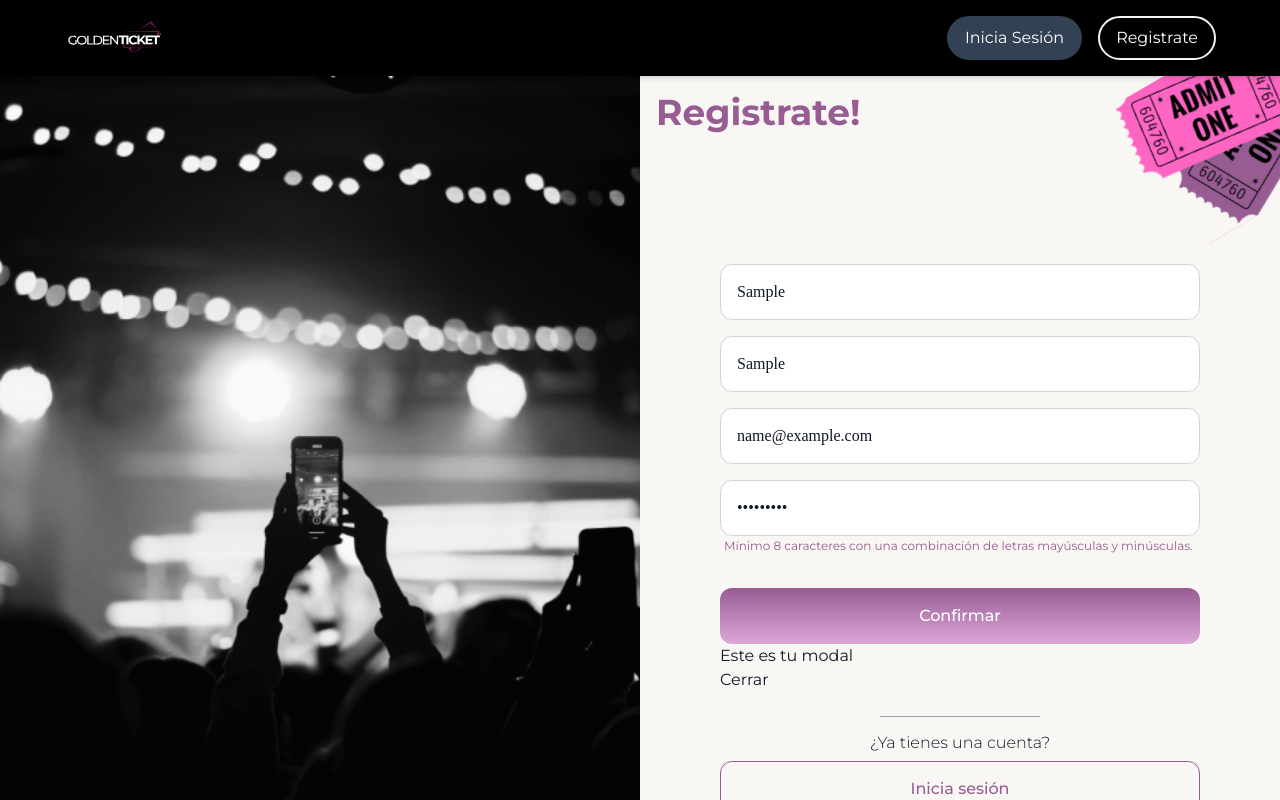
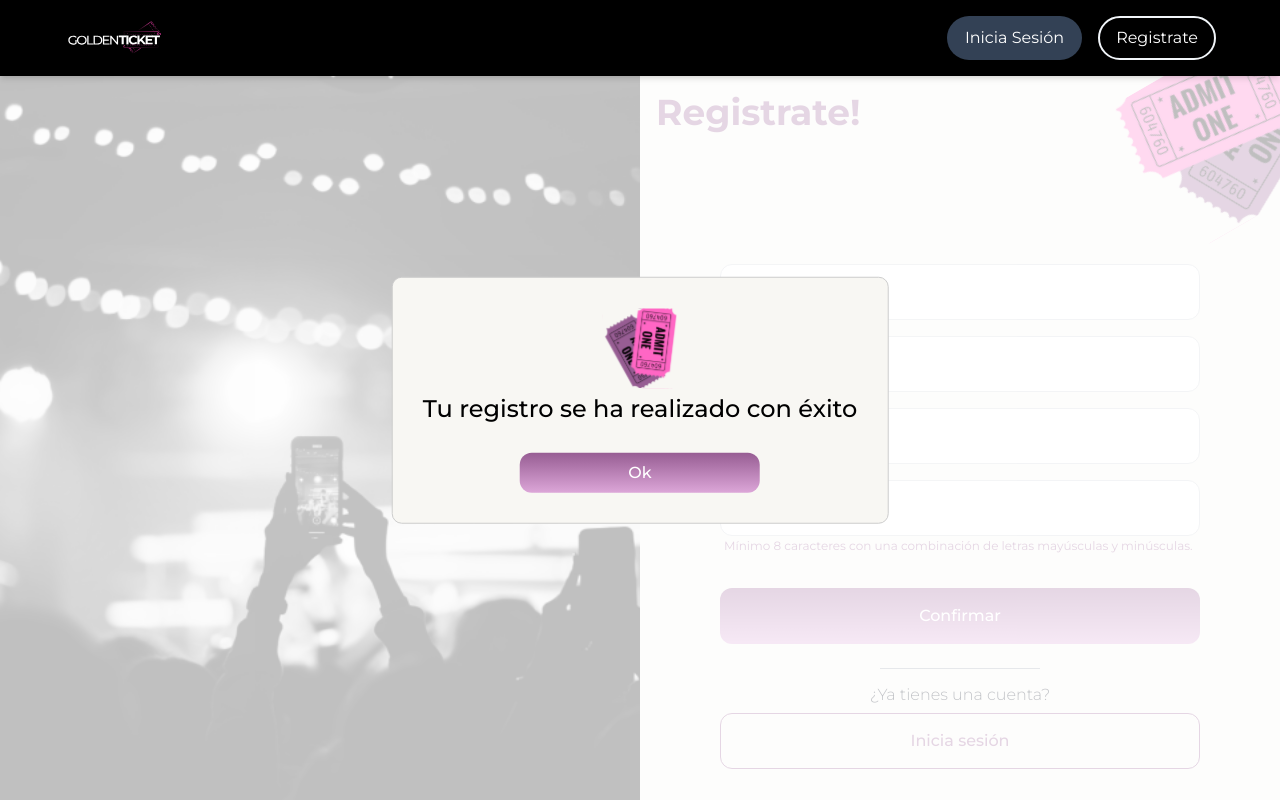
Before and after one commit to montvlein/DH_Final_Project_2_Frontend, a Next.js app: page /signup in a window 1280 px wide. Both pictures are taken after typing "Sample", "Sample", "name@example.com", "Sample123" into the empty fields and a click on the button "Confirmar". Shown: the top 800 px of the page. Built offline with nearby package versions, Linux system fonts and the light colour scheme; a web font is replaced by a local one.

Commit message:
modal registro usuario

```diff
--- a/components/signup/FormRegistro.tsx
+++ b/components/signup/FormRegistro.tsx
@@ -2,17 +2,13 @@
 import React from 'react'
 import type { User } from '../../models/User'
 import { useForm, Controller, type SubmitHandler } from 'react-hook-form'
-// import SuccessModal from './SuccessModal'
 import { useDispatch } from 'react-redux'
 import type { AppDispatch } from '@/redux/store'
 import { openModal } from '@/redux/features/modal-slice'
-import Modal from './Modal'
+import ModalSu from './ModalSu'
 
 const FormRegistro: React.FC = () => {
   const { register, control, handleSubmit, formState: { errors } } = useForm<User>()
-  // const [isModalOpen, setIsModalOpen] = useState(false)
-  // const values = getValues()
-  // console.log('dolo', values)
   const dispatch = useDispatch<AppDispatch>()
   const createUser: SubmitHandler<User> = async (user: User) => {
     const apiUrl = 'http://localhost:3000/api/users/create'
@@ -29,7 +25,6 @@ const FormRegistro: React.FC = () => {
       if (response.status === 201) {
         const data = await response.json()
         console.log('Usuario creado con éxito:', data)
-        // setIsModalOpen(true)
         dispatch(openModal())
         // window.location.href = `profile/${data.id}`
       } else {
@@ -39,9 +34,7 @@ const FormRegistro: React.FC = () => {
       console.error('Error de red:', error)
     }
   }
-  // const handleCloseModal = (): void => {
-  //   setIsModalOpen(false)
-  // }
+
   return (
     <>
       <div className="flex justify-center items-center  py-2">
@@ -163,7 +156,7 @@ const FormRegistro: React.FC = () => {
 
           <div className="mt-8">
             <button type="submit" className="text-white font-poppins text-base font-medium w-[480px] rounded-xl h-14 bg-gradient-to-b from-[#975D93]  to-[#DCA6D8] transition duration-300  hover:to-[#975D93] ">Confirmar</button>
-            <Modal />
+            <ModalSu></ModalSu>
           </div>
         </form>
       </div>
@@ -171,4 +164,3 @@ const FormRegistro: React.FC = () => {
   )
 }
 export default FormRegistro
-// <SuccessModal isOpen={isModalOpen} onRequestClose={handleCloseModal} />
--- a/components/signup/Modal.tsx
+++ /dev/null
@@ -1,26 +0,0 @@
-import { closeModal } from '@/redux/features/modal-slice';
-import React from 'react'
-import { useDispatch, useSelector } from 'react-redux'
-
-// Importa la acción del nuevo slice
-
-const Modal: React.FC = () => {
-  const isModalOpen = useSelector((state: any) => state.modal.isOpen) // Accede al estado del nuevo slice
-  const dispatch = useDispatch()
-
-  const handleCloseModal = () => {
-    dispatch(closeModal()) // Usa la acción del nuevo slice para cerrar el modal
-  }
-
-  return (
-    <div style={{ display: isModalOpen ? 'block' : 'none' }}>
-      <div>
-        {/* Contenido del modal */}
-        <p>Este es tu modal</p>
-        <button onClick={handleCloseModal}>Cerrar</button>
-      </div>
-    </div>
-  )
-}
-
-export default Modal
--- /dev/null
+++ b/components/signup/ModalSu.tsx
@@ -0,0 +1,57 @@
+import { closeModal } from '@/redux/features/modal-slice'
+import React from 'react'
+import { useDispatch, useSelector } from 'react-redux'
+import Modal from 'react-modal'
+import Image from 'next/image'
+
+const customStyles: Modal.Styles = {
+  content: {
+    top: '50%',
+    left: '50%',
+    right: 'auto',
+    bottom: 'auto',
+    transform: 'translate(-50%, -50%)',
+    padding: '30px',
+    display: 'flex',
+    flexDirection: 'column',
+    alignItems: 'center',
+    justifyContent: 'center',
+    borderRadius: '10px',
+    backgroundColor: '#F8F7F3'
+  }
+}
+
+const ModalSu: React.FC = () => {
+  const isModalOpen = useSelector((state: any) => state.modal.isOpen)
+  const dispatch = useDispatch()
+
+  const handleCloseModal = (): void => {
+    dispatch(closeModal())
+  }
+
+  return (
+    <Modal
+      isOpen={isModalOpen}
+      onRequestClose={handleCloseModal}
+      style={customStyles}
+      contentLabel="Modal 1"
+    >
+      <Image
+        src="/logoModal.svg"
+        alt="logo"
+        width={76}
+        height={70}
+      />
+      <h2 className="font-poppins text-2xl font-medium leading-10 text-center mb-6">
+        Tu registro se ha realizado con éxito
+      </h2>
+      <button
+        className="text-white font-poppins text-base font-medium w-[240px] rounded-xl h-10 bg-gradient-to-b from-[#975D93] to-[#DCA6D8] transition duration-300 hover:to-[#975D93]"
+        onClick={handleCloseModal}
+      >  Ok
+      </button>
+    </Modal>
+  )
+}
+
+export default ModalSu
--- a/components/signup/SuccessModal.tsx
+++ /dev/null
@@ -1,52 +0,0 @@
-import React, { useEffect } from 'react'
-import Modal from 'react-modal'
-
-interface RegistrationSuccessModalProps {
-  isOpen: boolean
-  onRequestClose: () => void
-}
-
-const customStyles = {
-  content: {
-    top: '50%',
-    left: '50%',
-    right: 'auto',
-    bottom: 'auto',
-    transform: 'translate(-50%, -50%)',
-    padding: '20px'
-  }
-}
-
-const SuccessModal: React.FC<RegistrationSuccessModalProps> = ({ isOpen, onRequestClose }) => {
-  // Close the modal automatically after 3 seconds (adjust the duration as needed)
-  useEffect(() => {
-    if (isOpen) {
-      const timer = setTimeout(() => {
-        onRequestClose()
-      }, 3000) // Close after 3 seconds
-      return () => clearTimeout(timer)
-    }
-  }, [isOpen, onRequestClose])
-
-  return (
-    <Modal
-      isOpen={isOpen}
-      onRequestClose={onRequestClose}
-      style={customStyles}
-      contentLabel="Registration Success Modal"
-    >
-      <h2 className="font-poppins text-2xl font-medium leading-10 text-center">
-        Tu registro se ha realizado con éxito
-      </h2>
-
-      <button
-        className="text-white font-poppins text-base font-medium w-[240px] rounded-xl h-14 bg-gradient-to-b from-[#975D93] to-[#DCA6D8] transition duration-300 hover:to-[#975D93]"
-        onClick={onRequestClose} // Close the modal on button click
-      >
-        Ok
-      </button>
-    </Modal>
-  )
-}
-
-export default SuccessModal
```
Also changed, not shown: public/logoModal.svg (added).
